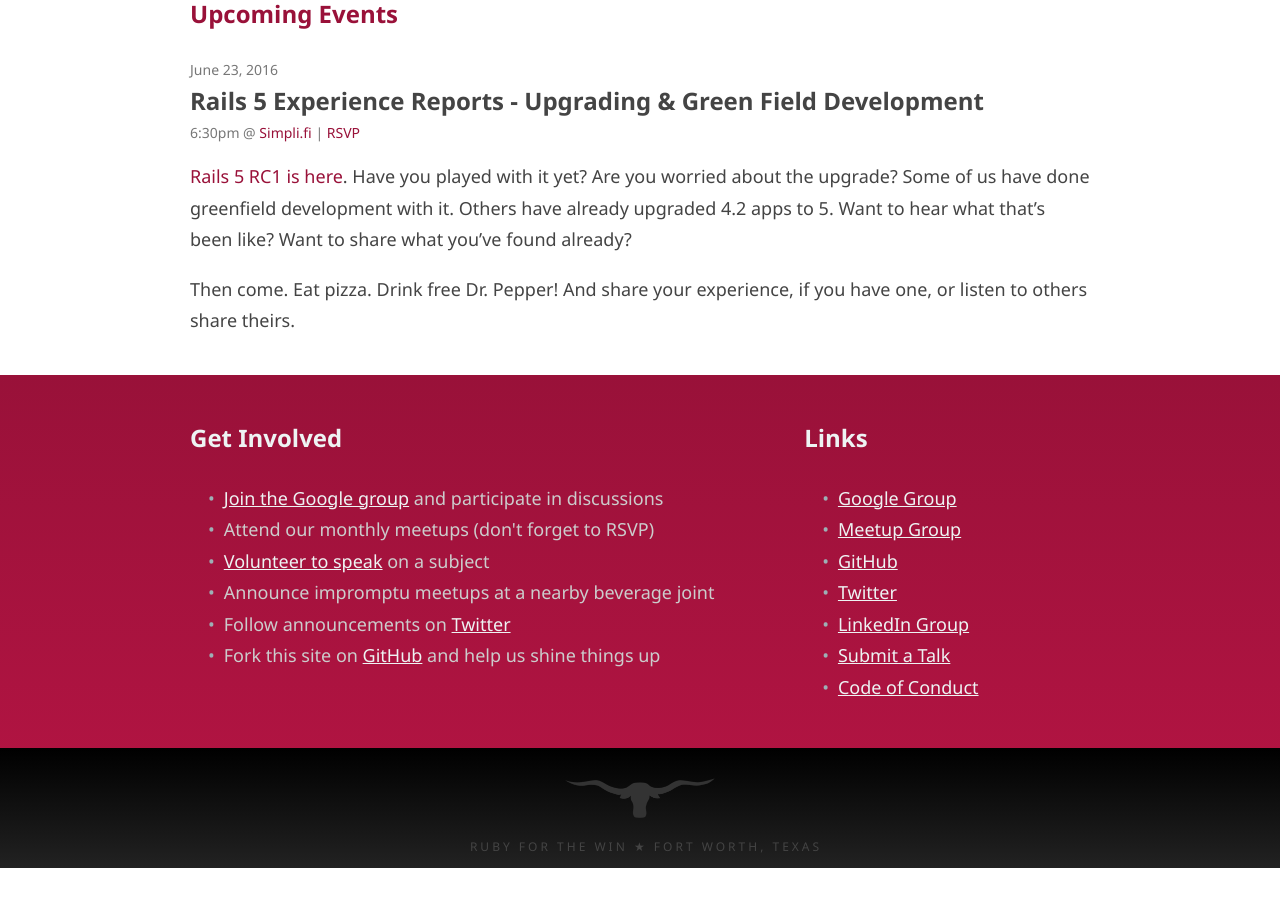
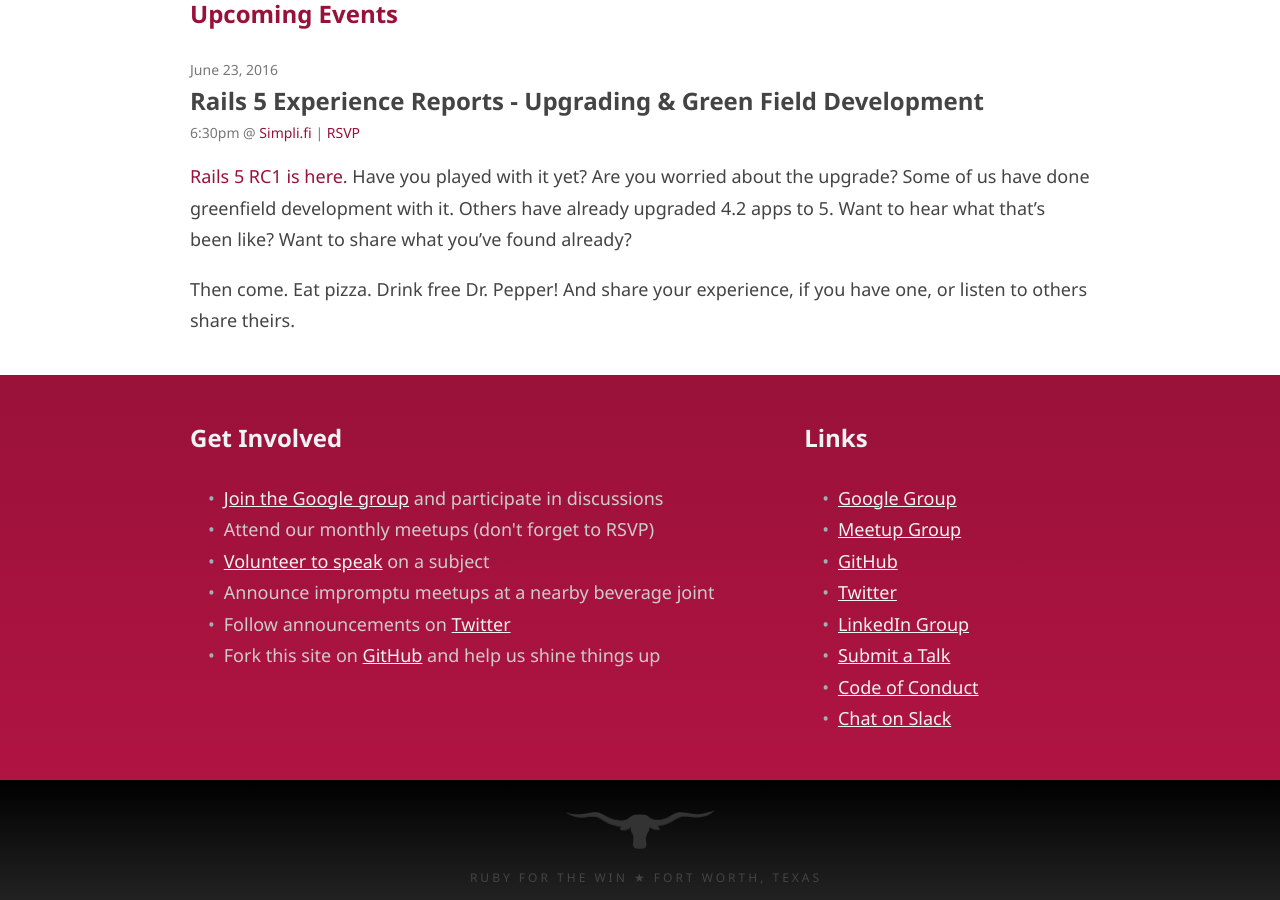
Before and after one commit to rubyftw/rubyftw.github.io, a Jekyll site: the page built from index.html, in a window 1280 px wide and 900 px high, scrolled down 1006 px. Built offline with Jekyll 4.4.1, drawn with Linux system fonts in a browser that asks for light colours; before the commit the page ends 1874 px from its top, so only the background shows below that.

Commit message:
Minor Tweakage (#25)
* updated readme w/ bundle, added .gitignore

* link to slack

```diff
--- a/_includes/links.html
+++ b/_includes/links.html
@@ -7,4 +7,5 @@
   <li><a href="/s/linkedin">LinkedIn Group</a></li>
   <li><a href="/s/submit">Submit a Talk</a></li>
   <li><a href="/code-of-conduct/">Code of Conduct</a></li>
+  <li><a href="https://rubyftw.slack.com/">Chat on Slack</a></li>
 </ul>
```
Also changed, not shown: README.md, 1 other file.
